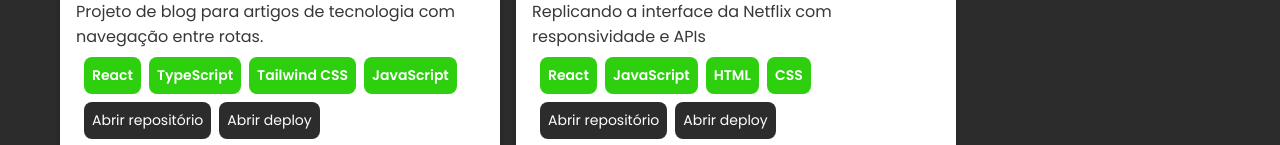
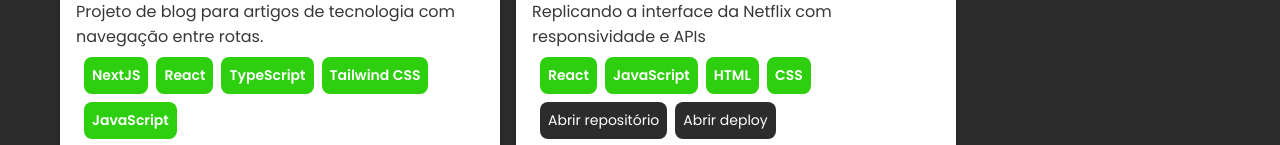
Before and after one commit to reuelsilva/devfolio, a Next.js app: page / in a window 1280 px wide. Shown: the part 722-867 px from the top of the page. Built offline with nearby package versions, Linux system fonts and the light colour scheme.

Commit message:
refactor: Alteração nas props de um ProjectItem

```diff
--- a/src/app/components/MyProjects/index.tsx
+++ b/src/app/components/MyProjects/index.tsx
@@ -6,7 +6,7 @@ export function MyProjects(){
         <div className="projects-section">
             <h3>Meus Projetos</h3>
             <div className="projects-grid">
-                <ProjectItem title="projeto-blog" description="Projeto de blog para artigos de tecnologia com navegação entre rotas." skillsUsed={["React", "TypeScript", "Tailwind CSS", "JavaScript"]} repo_url="https://github.com/reuelsilva/tech-blog" deploy_url="https://tech-blog-page.vercel.app/"/>
+                <ProjectItem title="projeto-blog" description="Projeto de blog para artigos de tecnologia com navegação entre rotas." skillsUsed={["NextJS", "React", "TypeScript", "Tailwind CSS", "JavaScript"]} repo_url="https://github.com/reuelsilva/projeto-blog" deploy_url="https://curiosidades-de-tecnologia.vercel.app/"/>
 
                 <ProjectItem title="netflix-clone" description="Replicando a interface da Netflix com responsividade e APIs" skillsUsed={["React", "JavaScript", "HTML", "CSS"]} repo_url="https://github.com/reuelsilva/netflix-clone" deploy_url="https://reuelsilva.github.io/netflix-clone/"/>
             </div>
```
